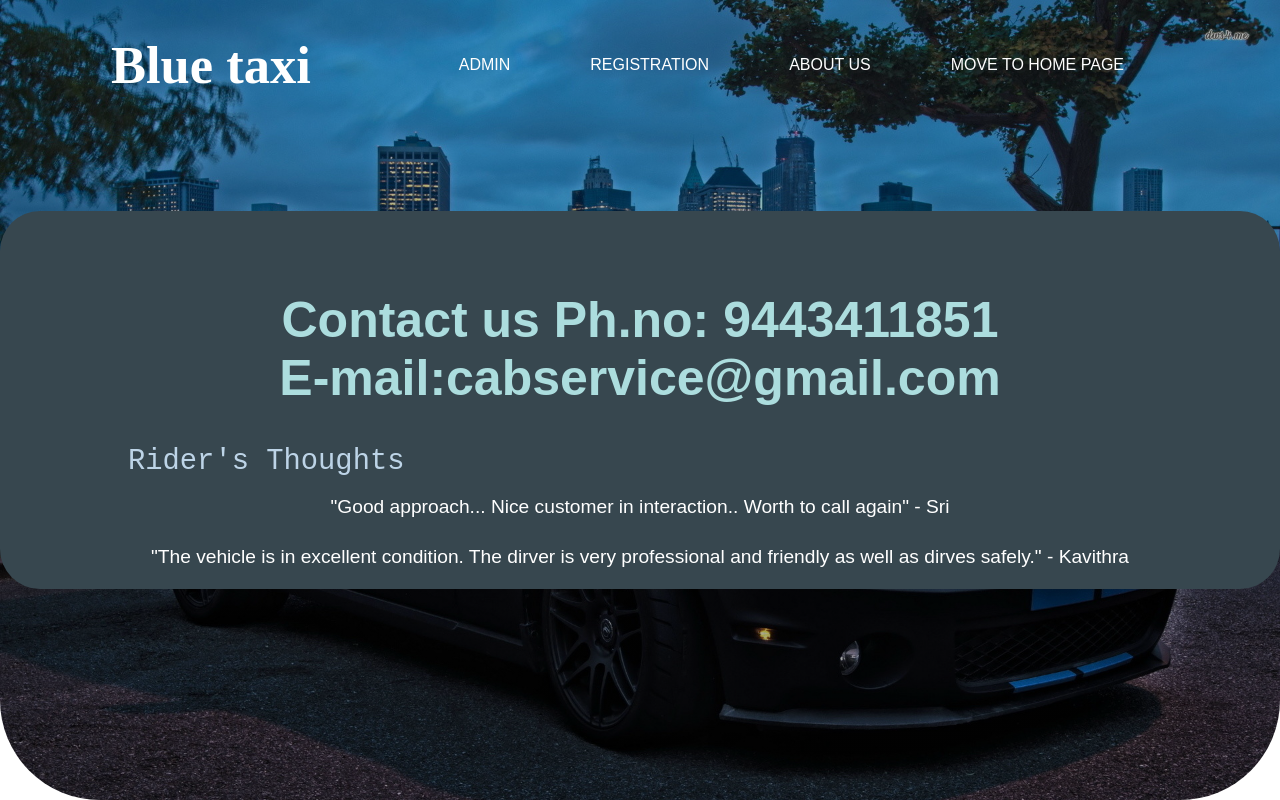
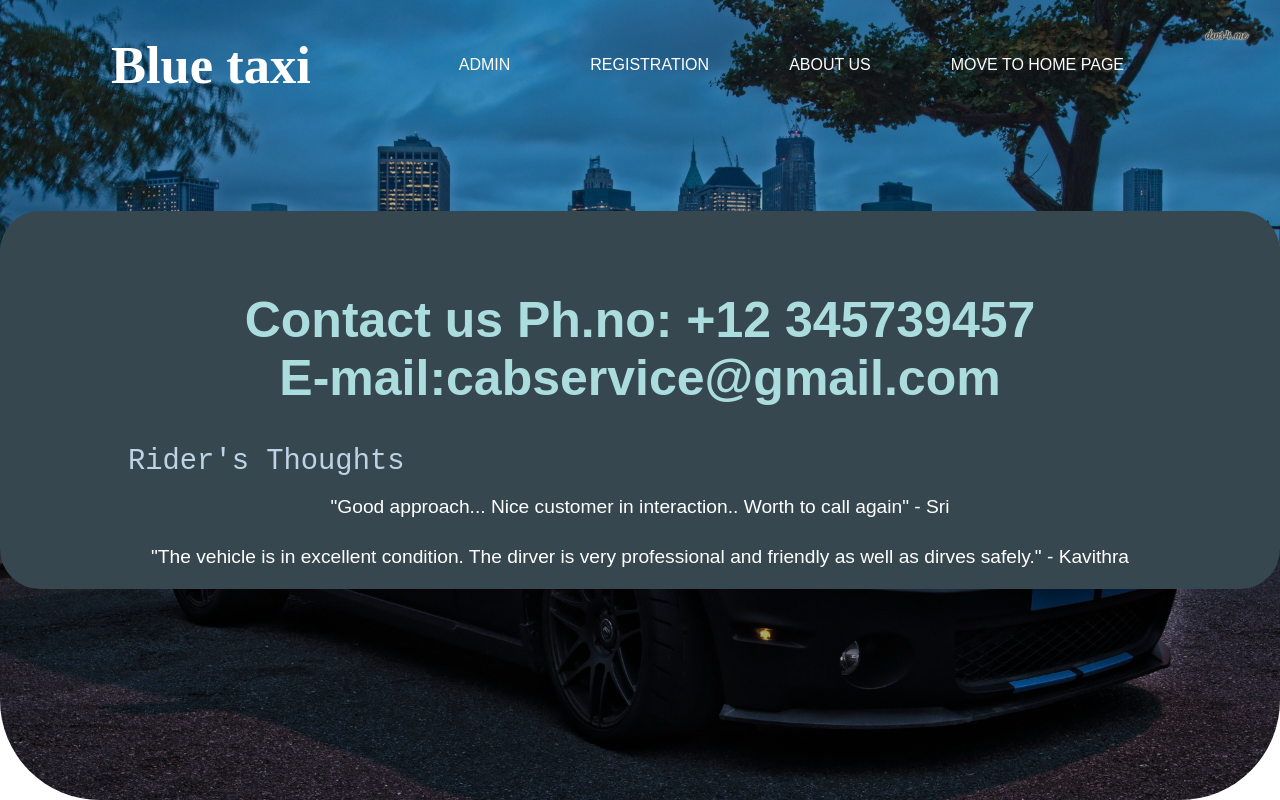
Before and after one commit to srimansubash/CabManagementSystem_TAXI, a PHP site: page /contact.php in a window 1280 px wide. Run offline with PHP 8.4, Linux system fonts and the light colour scheme.

Commit message:
new changes

```diff
--- a/contact.php
+++ b/contact.php
@@ -17,7 +17,7 @@
     </div>
     <div class="main-content">
     <div class="context">
-        <h1 style="color:#ACDDDE;"> Contact us  Ph.no: 9443411851
+        <h1 style="color:#ACDDDE;"> Contact us  Ph.no: +12 345739457
         <br> E-mail:cabservice@gmail.com </h1><br>
 
        <h2 style="color:#BDD4E7;">Rider's Thoughts</h2>
```
